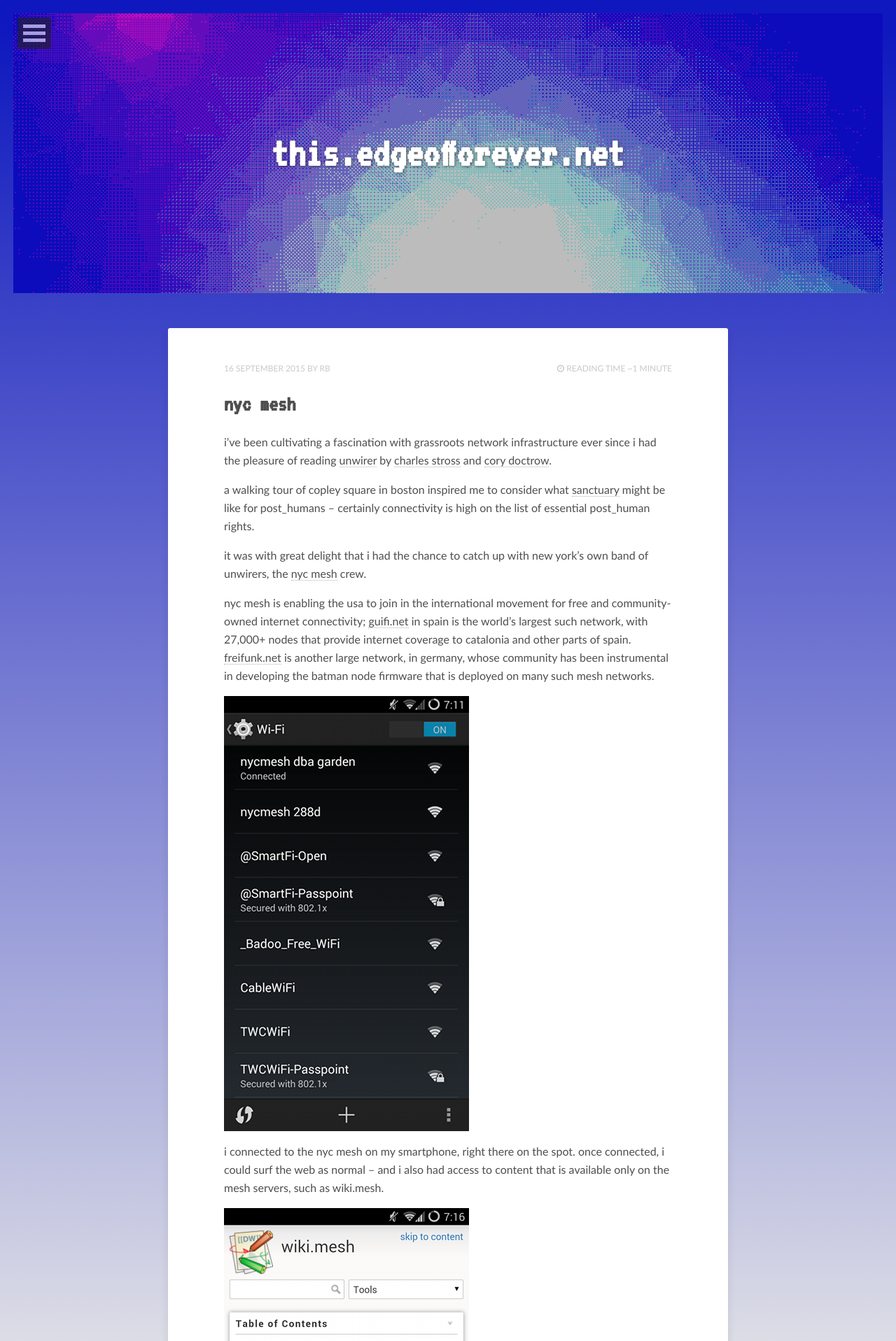
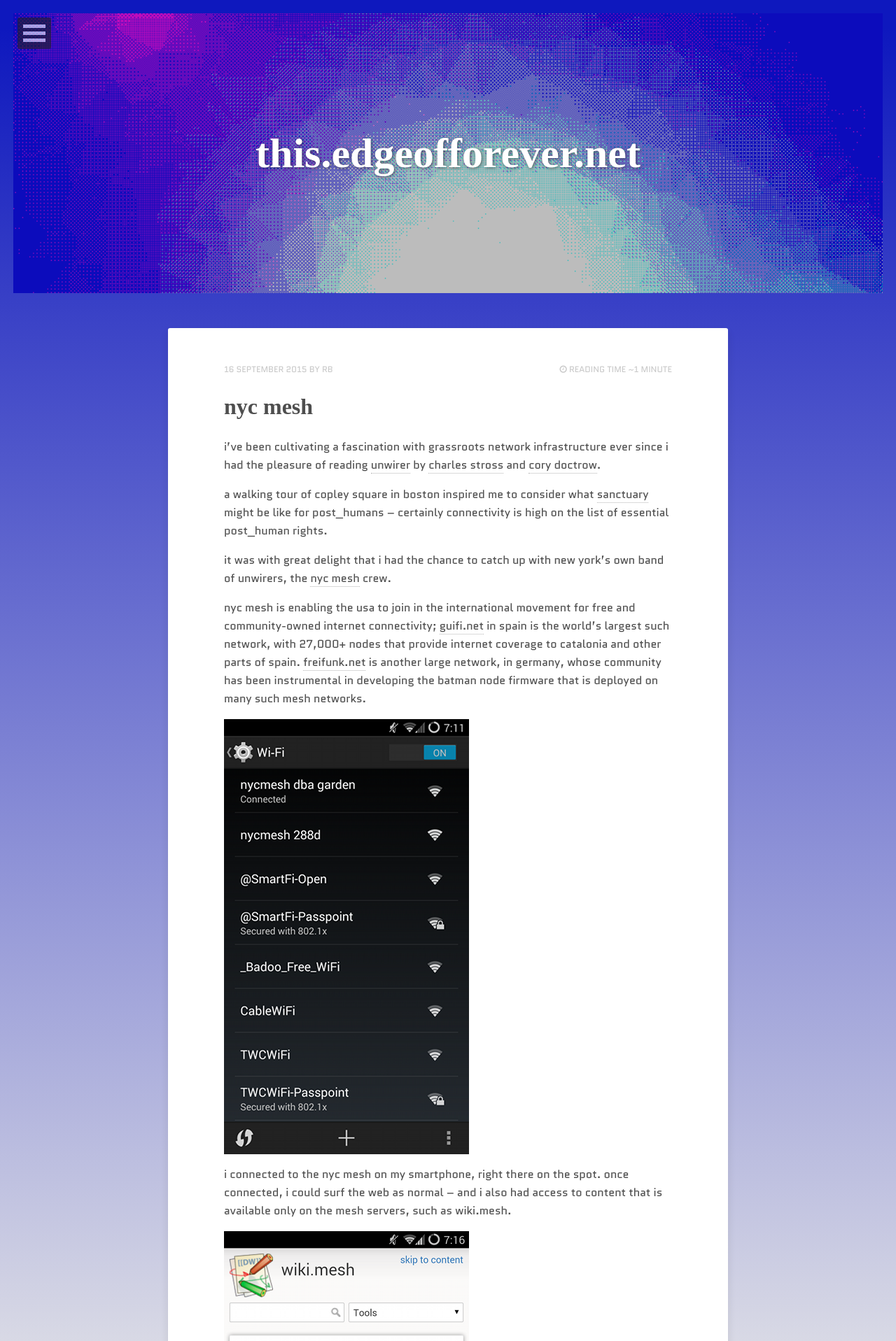
Before and after one commit to arebe/this.edgeofforever.net, a Jekyll site: the page built from index.html, in a window 1280 px wide. Shown: the top 1917 px of the page at 70% size. Built offline with Jekyll 4.4.1, drawn with Linux system fonts in a browser that asks for light colours; nearby versions of some CDN libraries; some web fonts are replaced; the list of posts is cut into pages by our own code.

Commit message:
new font

```diff
--- a/_sass/_variables.scss
+++ b/_sass/_variables.scss
@@ -2,10 +2,11 @@
 // --------------------------------------------------
 
 //$base-font: 'VT323', Calibri, Arial, sans-serif;
-//$heading-font: 'Nixie One', cursive;
+$heading-font: 'Nixie One', cursive;
 
-$base-font: 'Nixie One', Calibri, Arial, sans-serif;
-$heading-font: 'VT323', cursive;
+$base-font: 'Quantico', Calibri, Arial, sans-serif;
+//$heading-font: 'VT323', cursive;
+//$heading-font: 'Press Start 2P', cursive;
 
 $caption-font: $heading-font;
 $code-font: monospace;
--- a/assets/css/main.scss
+++ b/assets/css/main.scss
@@ -30,5 +30,4 @@
 
 // Fonts
 @import url(https://fonts.googleapis.com/css?family=Nixie+One);
-@import url(https://fonts.googleapis.com/css?family=Nova+Mono);
-@import url(https://fonts.googleapis.com/css?family=VT323);
+@import url(https://fonts.googleapis.com/css?family=Quantico);
```
